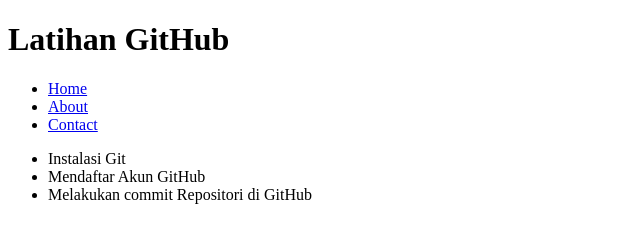
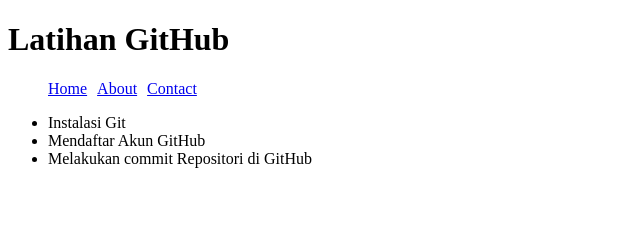
Before and after one commit to Lutvianaa/latihan-project, a plain HTML site: page index.html in a window 1280 px wide. Shown: the whole page, without its empty margins (0-640 px from the left). Drawn offline with Linux system fonts and the light colour scheme.

Commit message:
add index menu style

```diff
--- a/index.html
+++ b/index.html
@@ -4,6 +4,16 @@
     <meta charset="UTF-8">
     <meta name="viewport" content="width=device-width, initial-scale=1.0">
     <title>Latihan GitHub</title>
+    <style>
+        .menu {
+            text-decoration: none;
+            list-style: none;
+            display: flex;
+        }
+        .menu li {
+            margin-right: 10px;
+        }
+    </style>
 </head>
 <body>
     <h1>Latihan GitHub</h1>
```
